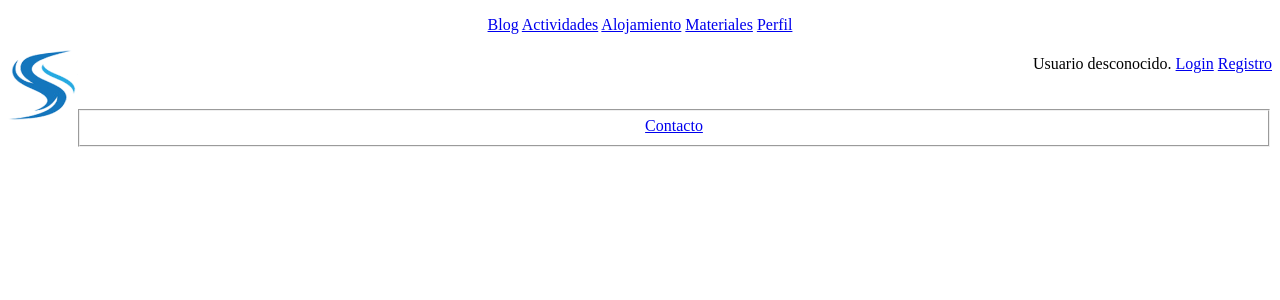
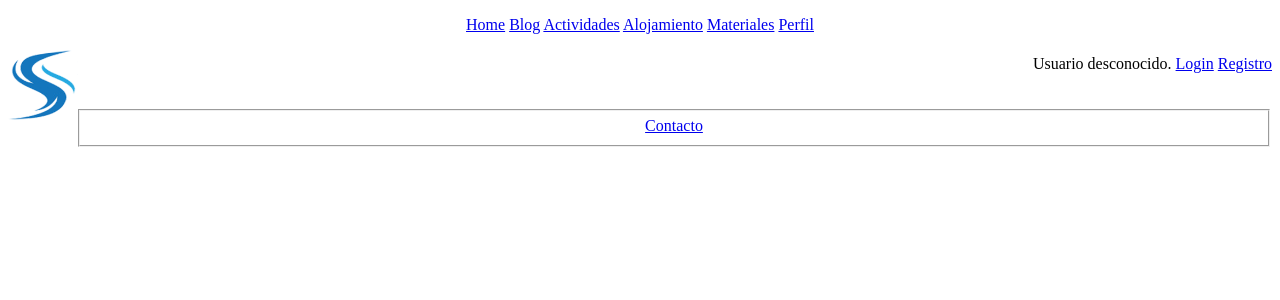
Before and after one commit to Pablovald/Practica1, a PHP site: page /Prac2/plantilla.php in a window 1280 px wide. Shown: the top 300 px of the page. Run offline with PHP 8.4, Linux system fonts and the light colour scheme; data that the repository does not hold is empty.

Commit message:
Update links.php

```diff
--- a/Prac2/links.php
+++ b/Prac2/links.php
@@ -1,5 +1,6 @@
 <div align="center">
   <p>
+	<a href=home.php>Home</a>
     <a href=Blog.php>Blog</a>
     <a href=Actividades.php>Actividades</a>
     <a href=Alojamiento.php>Alojamiento</a>
```
